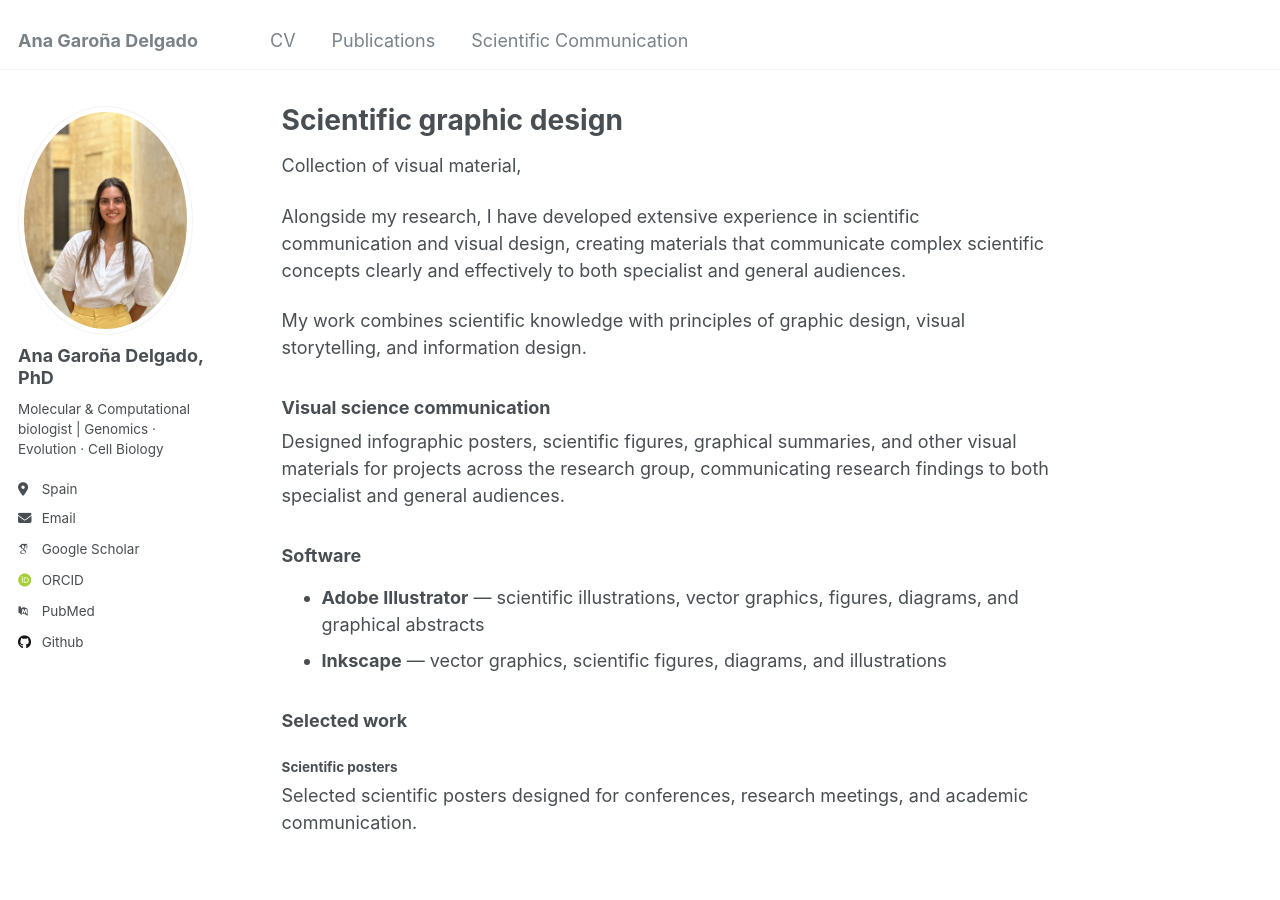
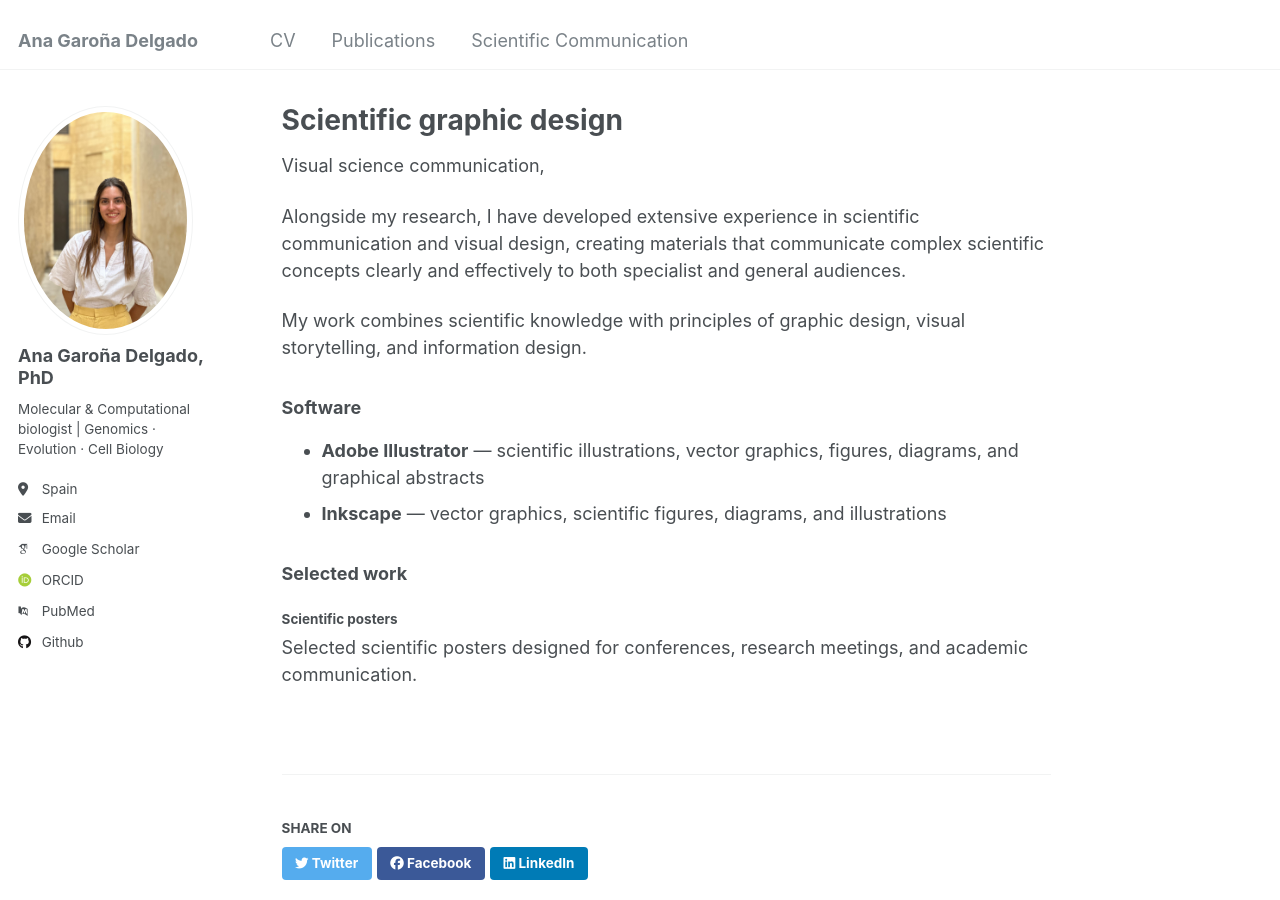
Before and after one commit to anagarona/anagarona.github.io, a Jekyll site: the page built from _teaching/GraphicDesign.md, in a window 1280 px wide and 900 px high. Built offline with Jekyll 4.4.1, drawn with Linux system fonts in a browser that asks for light colours; some web fonts are replaced.

Commit message:
Update GraphicDesign.md

```diff
--- a/_teaching/GraphicDesign.md
+++ b/_teaching/GraphicDesign.md
@@ -1,17 +1,13 @@
 ---
 title: "Scientific graphic design"
 collection: teaching
-type: "Collection of visual material"
+type: "Visual science communication"
 permalink: /teaching/GraphicDesign
 ---
 
 Alongside my research, I have developed extensive experience in scientific communication and visual design, creating materials that communicate complex scientific concepts clearly and effectively to both specialist and general audiences.
 
 My work combines scientific knowledge with principles of graphic design, visual storytelling, and information design.
-
-### Visual science communication
-
-Designed infographic posters, scientific figures, graphical summaries, and other visual materials for projects across the research group, communicating research findings to both specialist and general audiences.
 
 ### Software
 
```
